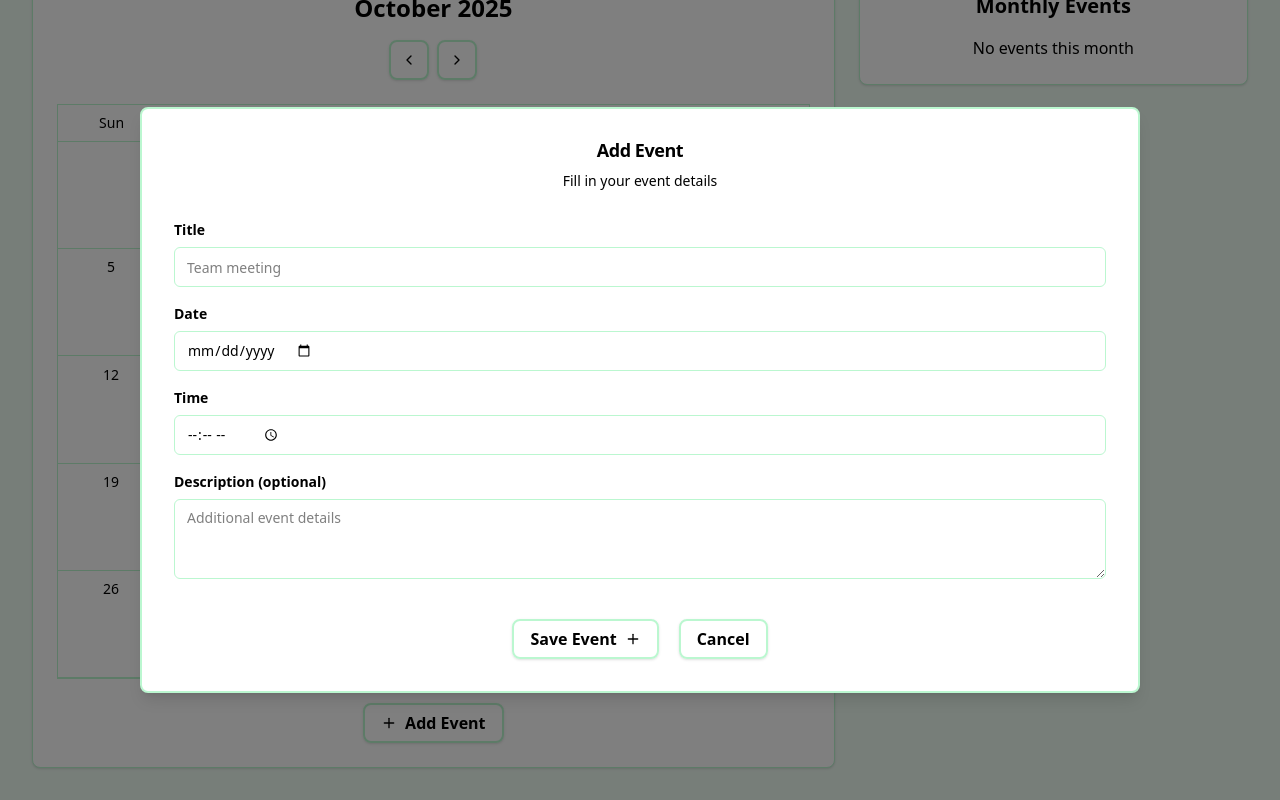
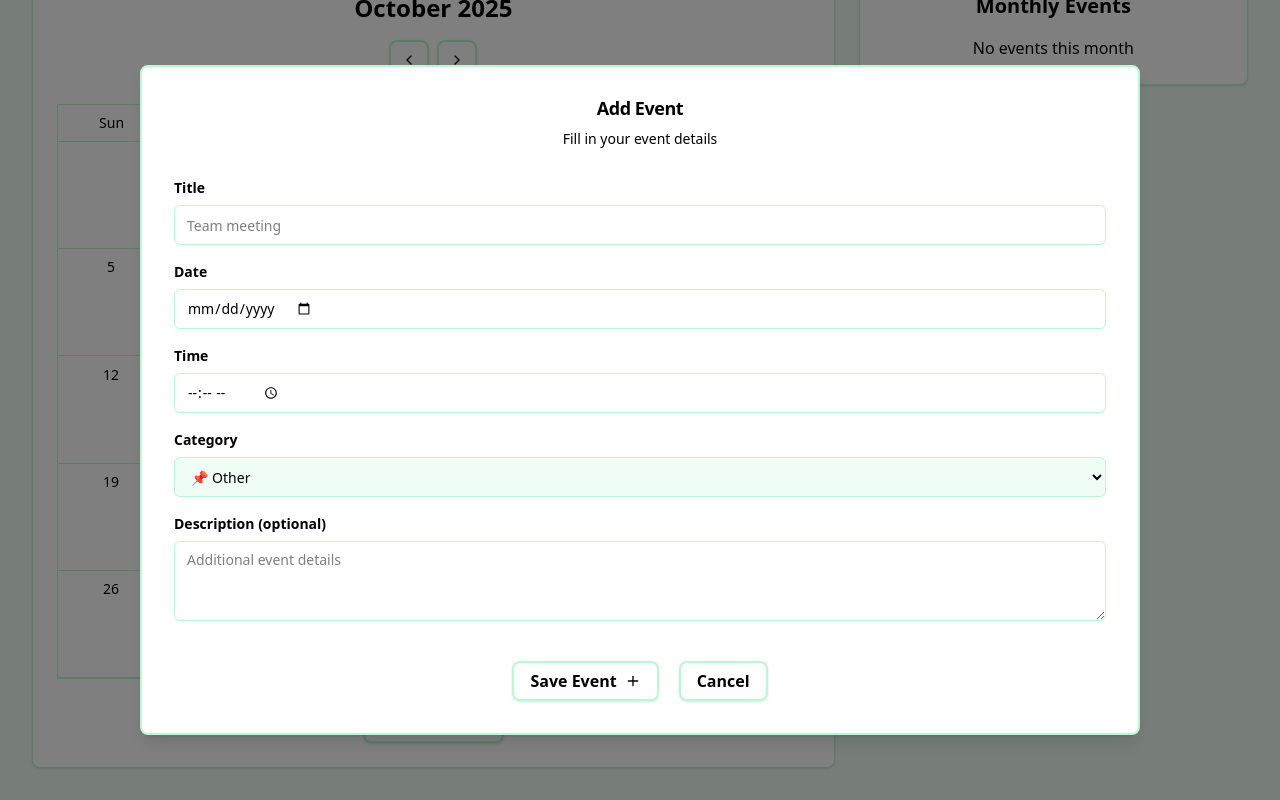
Before and after one commit to ferjbadev/DailyAgenda, a React (Vite) app: page / in a window 1280 px wide. Both pictures are taken after a click on the button "Add Event". Shown: the part 169-969 px from the top of the page. Built offline with nearby package versions, Linux system fonts and the light colour scheme.

Commit message:
Update add-event-dialog.tsx

```diff
--- a/src/components/add-event-dialog.tsx
+++ b/src/components/add-event-dialog.tsx
@@ -21,22 +21,43 @@ interface AddEventDialogProps {
   onOpenChange: (open: boolean) => void
   onAddEvent: (event: Omit<CalendarEvent, "id">) => void
   selectedDate: Date | null
+  editingEvent?: CalendarEvent | null
 }
 
-export function AddEventDialog({ open, onOpenChange, onAddEvent, selectedDate }: AddEventDialogProps) {
+export function AddEventDialog({ open, onOpenChange, onAddEvent, selectedDate, editingEvent }: AddEventDialogProps) {
   const [title, setTitle] = useState("")
   const [date, setDate] = useState("")
   const [time, setTime] = useState("")
   const [description, setDescription] = useState("")
+  const [category, setCategory] = useState<"work" | "personal" | "reminder" | "other">("other")
 
   useEffect(() => {
-    if (selectedDate) {
-      const year = selectedDate.getFullYear()
-      const month = String(selectedDate.getMonth() + 1).padStart(2, "0")
-      const day = String(selectedDate.getDate()).padStart(2, "0")
-      setDate(`${year}-${month}-${day}`)
+    if (open) {
+      if (editingEvent) {
+        // Pre-fill form when editing
+        setTitle(editingEvent.title)
+        const eventDate = new Date(editingEvent.date)
+        const year = eventDate.getFullYear()
+        const month = String(eventDate.getMonth() + 1).padStart(2, "0")
+        const day = String(eventDate.getDate()).padStart(2, "0")
+        setDate(`${year}-${month}-${day}`)
+        setTime(editingEvent.time)
+        setDescription(editingEvent.description || "")
+        setCategory(editingEvent.category || "other")
+      } else if (selectedDate) {
+        // Set date when creating new event
+        const year = selectedDate.getFullYear()
+        const month = String(selectedDate.getMonth() + 1).padStart(2, "0")
+        const day = String(selectedDate.getDate()).padStart(2, "0")
+        setDate(`${year}-${month}-${day}`)
+        // Reset other fields for new event
+        setTitle("")
+        setTime("")
+        setDescription("")
+        setCategory("other")
+      }
     }
-  }, [selectedDate])
+  }, [selectedDate, editingEvent, open])
 
   const handleSubmit = (e: React.FormEvent) => {
     e.preventDefault()
@@ -46,12 +67,14 @@ export function AddEventDialog({ open, onOpenChange, onAddEvent, selectedDate }:
         date: new Date(date),
         time,
         description,
+        category,
       })
       // Reset form
       setTitle("")
       setDate("")
       setTime("")
       setDescription("")
+      setCategory("other")
     }
   }
 
@@ -59,8 +82,12 @@ export function AddEventDialog({ open, onOpenChange, onAddEvent, selectedDate }:
     <Dialog open={open} onOpenChange={onOpenChange}>
       <DialogContent className="bg-white shadow-2xl border-2 border-[--color-border]">
         <DialogHeader className="space-y-3 pb-2 text-center">
-          <DialogTitle className="text-2xl text-center font-bold text-black">Add Event</DialogTitle>
-          <DialogDescription className="text-base text-center">Fill in your event details</DialogDescription>
+          <DialogTitle className="text-2xl text-center font-bold text-black">
+            {editingEvent ? "Edit Event" : "Add Event"}
+          </DialogTitle>
+          <DialogDescription className="text-base text-center">
+            {editingEvent ? "Update your event details" : "Fill in your event details"}
+          </DialogDescription>
         </DialogHeader>
         <form onSubmit={handleSubmit}>
           <div className="grid gap-5 py-6">
@@ -83,6 +110,20 @@ export function AddEventDialog({ open, onOpenChange, onAddEvent, selectedDate }:
               <Input id="time" type="time" value={time} onChange={(e) => setTime(e.target.value)} required />
             </div>
             <div className="grid gap-2.5">
+              <Label htmlFor="category" className="text-sm font-semibold text-[--color-foreground]">Category</Label>
+              <select
+                id="category"
+                value={category}
+                onChange={(e) => setCategory(e.target.value as "work" | "personal" | "reminder" | "other")}
+                className="flex h-10 w-full rounded-md border border-input bg-background px-3 py-2 text-sm ring-offset-background focus-visible:outline-none focus-visible:ring-2 focus-visible:ring-ring focus-visible:ring-offset-2"
+              >
+                <option value="work">💼 Work</option>
+                <option value="personal">👤 Personal</option>
+                <option value="reminder">🔔 Reminder</option>
+                <option value="other">📌 Other</option>
+              </select>
+            </div>
+            <div className="grid gap-2.5">
               <Label htmlFor="description" className="text-sm font-semibold text-[--color-foreground]">Description (optional)</Label>
               <Textarea
                 id="description"
@@ -94,7 +135,8 @@ export function AddEventDialog({ open, onOpenChange, onAddEvent, selectedDate }:
             </div>
           </div>
           <DialogFooter className="gap-3 pt-4 items-center justify-center flex-col sm:flex-row">
-            <Button type="submit" className="w-full sm:w-auto">Save Event
+            <Button type="submit" className="w-full sm:w-auto">
+              {editingEvent ? "Update Event" : "Save Event"}
               <PlusIcon className="w-4 h-4 ml-2" />
             </Button>
             <Button type="button" variant="outline" onClick={() => onOpenChange(false)} className="w-full sm:w-auto">
```
